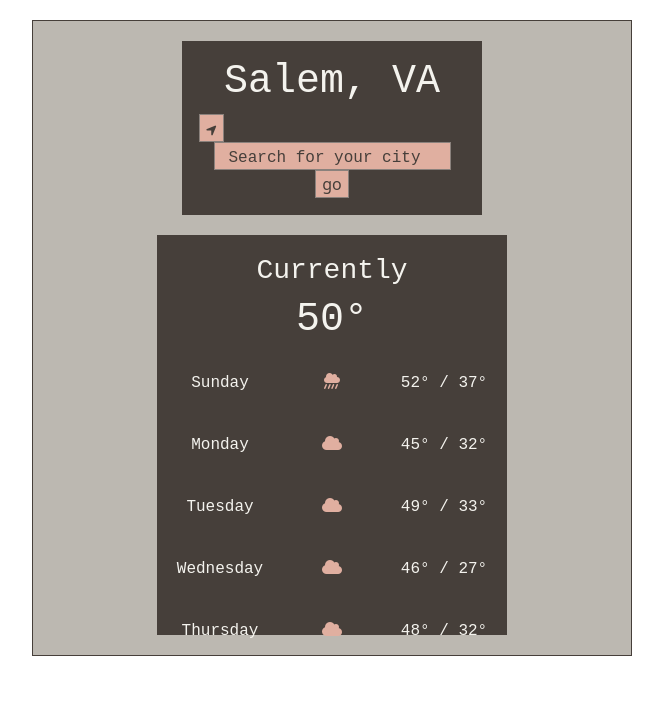
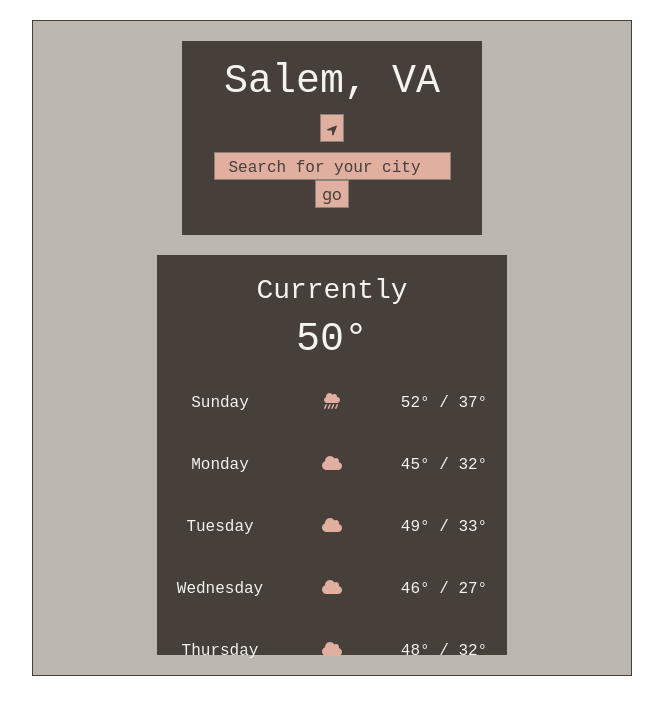
Before and after one commit to clayohr/SheCodes-Plus-Project, a plain HTML site: page index.html in a window 1280 px wide. Shown: the whole page, without its empty margins (308-971 px from the left). Drawn offline with nearby package versions, Linux system fonts and the light colour scheme.

Commit message:
Update styles.css
FRixed location button styling

```diff
--- a/styles.css
+++ b/styles.css
@@ -29,7 +29,7 @@ button {
   text-align: center;
   background: #e0afa0;
   padding: 2px 6px 0px;
-  display: block;
+  display: inline-block;
   margin: 10px auto;
 }
 .city {
@@ -66,7 +66,6 @@ button {
   padding: 19px 0px;
 }
 
-
 ::placeholder {
   text-align: center;
   color: #463f3a;
@@ -75,4 +74,9 @@ button {
 #location-selector {
   color: #463f3a;
   font-size: 12px;
+  margin: 0 auto;
 }
+
+#search-box {
+  padding: 10px;
+}
```
